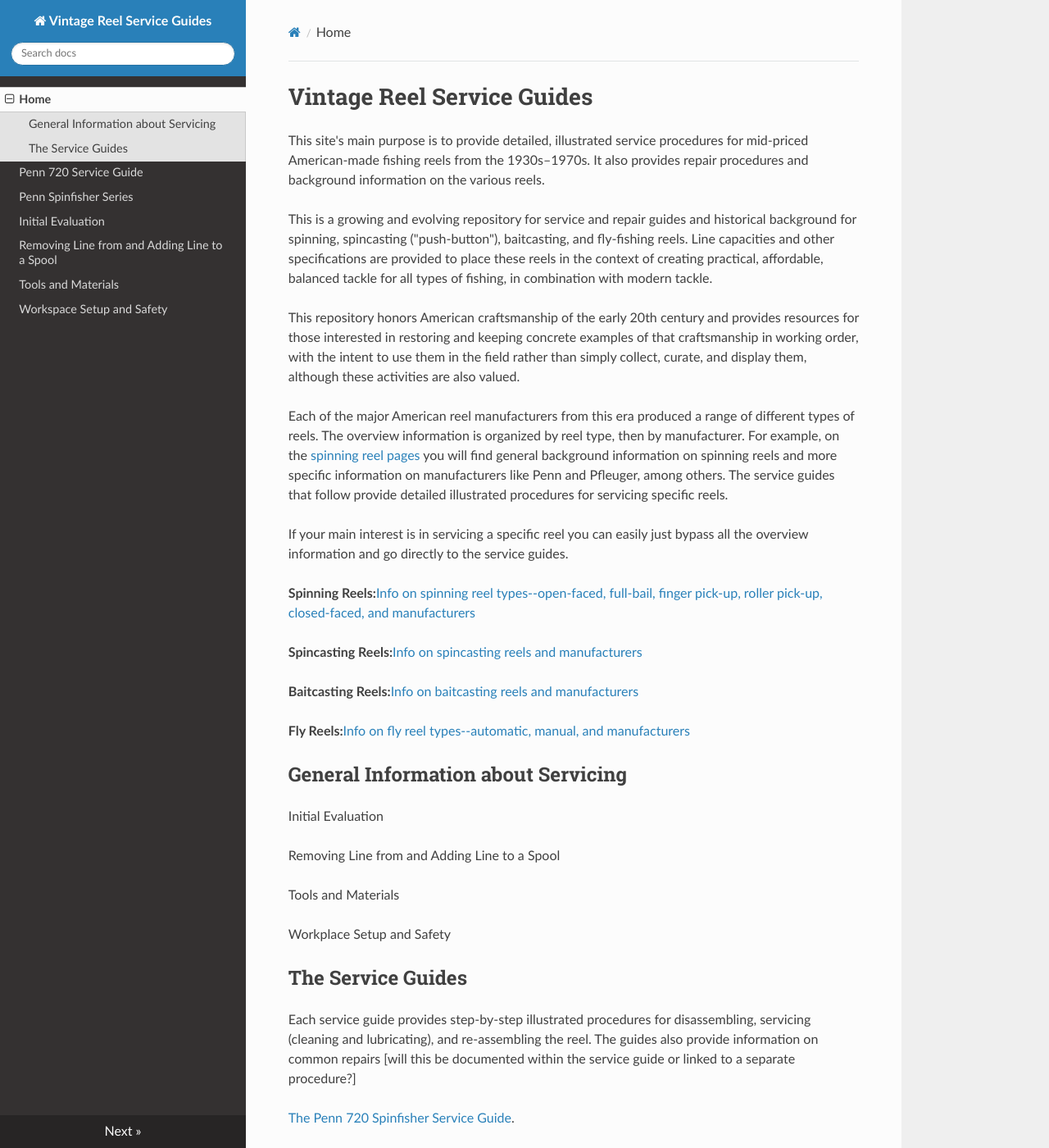
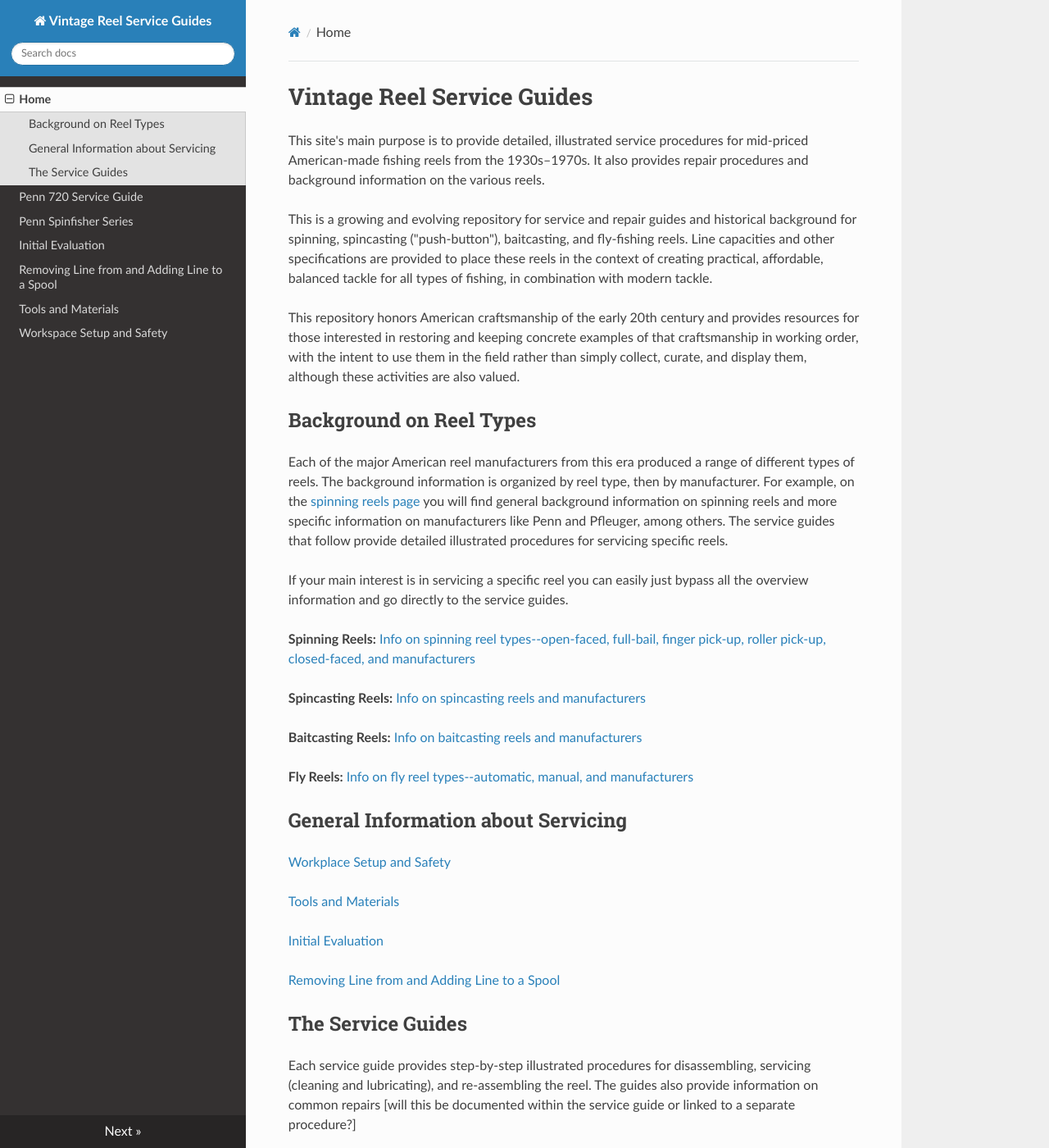
Before and after one commit to john-tech-writer/vintage-reel-service-guides, an MkDocs documentation site: the page built from docs/index.md, in a window 1280 px wide and 1400 px high. Shown: the whole window at 82% size. Built offline with MkDocs 1.6.1, drawn with Linux system fonts in a browser that asks for light colours; nearby versions of some CDN libraries.

Commit message:
more index re-org

```diff
--- a/docs/index.md
+++ b/docs/index.md
@@ -6,27 +6,29 @@ This is a growing and evolving repository for service and repair guides and hist
 
 This repository honors American craftsmanship of the early 20th century and provides resources for those interested in restoring and keeping concrete examples of that craftsmanship in working order, with the intent to use them in the field rather than simply collect, curate, and display them, although these activities are also valued.
 
-Each of the major American reel manufacturers from this era produced a range of different types of reels. The overview information is organized by reel type, then by manufacturer. For example, on the [spinning reel pages](spinning-reels.md) you will find general background information on spinning reels and more specific information on manufacturers like Penn and Pfleuger, among others. The service guides that follow provide detailed illustrated procedures for servicing specific reels.
+## Background on Reel Types
+
+Each of the major American reel manufacturers from this era produced a range of different types of reels. The background information is organized by reel type, then by manufacturer. For example, on the [spinning reels page](spinning-reels.md) you will find general background information on spinning reels and more specific information on manufacturers like Penn and Pfleuger, among others. The service guides that follow provide detailed illustrated procedures for servicing specific reels.
 
 If your main interest is in servicing a specific reel you can easily just bypass all the overview information and go directly to the service guides.
 
-**Spinning Reels:**[Info on spinning reel types--open-faced, full-bail, finger pick-up, roller pick-up, closed-faced, and manufacturers](spinning-reels.md)
+**Spinning Reels:** [Info on spinning reel types--open-faced, full-bail, finger pick-up, roller pick-up, closed-faced, and manufacturers](spinning-reels.md)
 
-**Spincasting Reels:**[Info on spincasting reels and manufacturers](spincasting-reels.md)
+**Spincasting Reels:** [Info on spincasting reels and manufacturers](spincasting-reels.md)
 
-**Baitcasting Reels:**[Info on baitcasting reels and manufacturers](baitcasting-reels.md)
+**Baitcasting Reels:** [Info on baitcasting reels and manufacturers](baitcasting-reels.md)
 
-**Fly Reels:**[Info on fly reel types--automatic, manual, and manufacturers](fly-reels.md)
+**Fly Reels:** [Info on fly reel types--automatic, manual, and manufacturers](fly-reels.md)
 
 ## General Information about Servicing
 
-Initial Evaluation
+[Workplace Setup and Safety](workplace-setup.md)
 
-Removing Line from and Adding Line to a Spool
+[Tools and Materials](tools-materials.md)
 
-Tools and Materials
+[Initial Evaluation](initial-evaluation.md)
 
-Workplace Setup and Safety
+[Removing Line from and Adding Line to a Spool](removing-adding-line.md)
 
 ## The Service Guides
 
```
